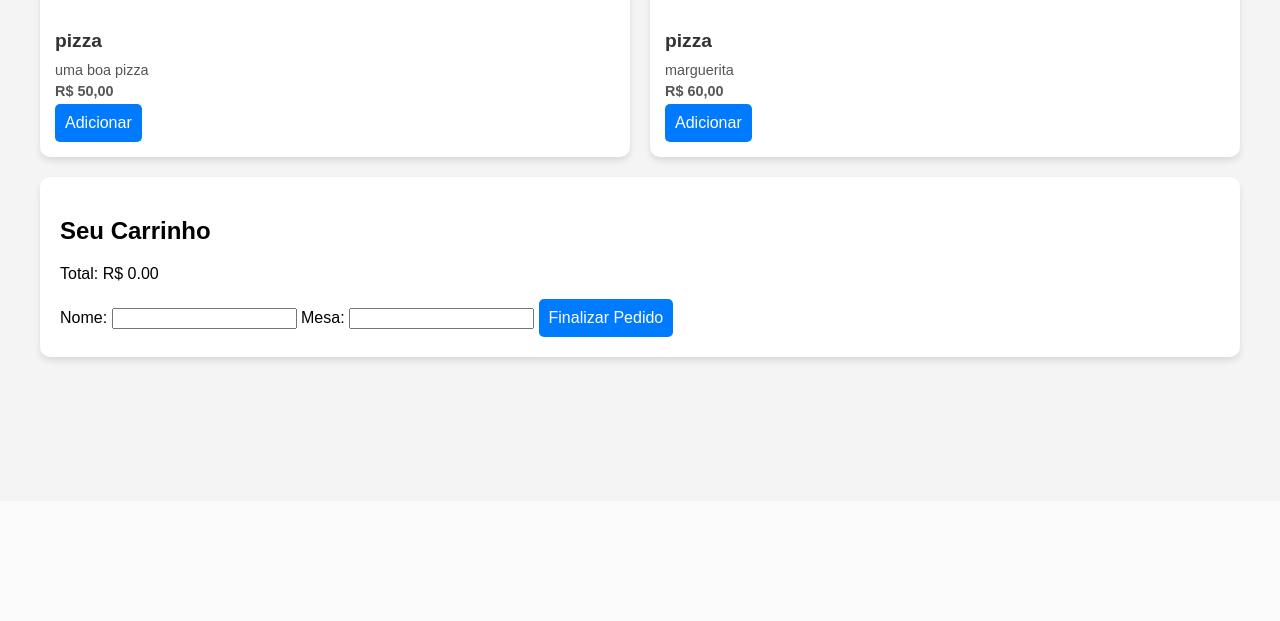
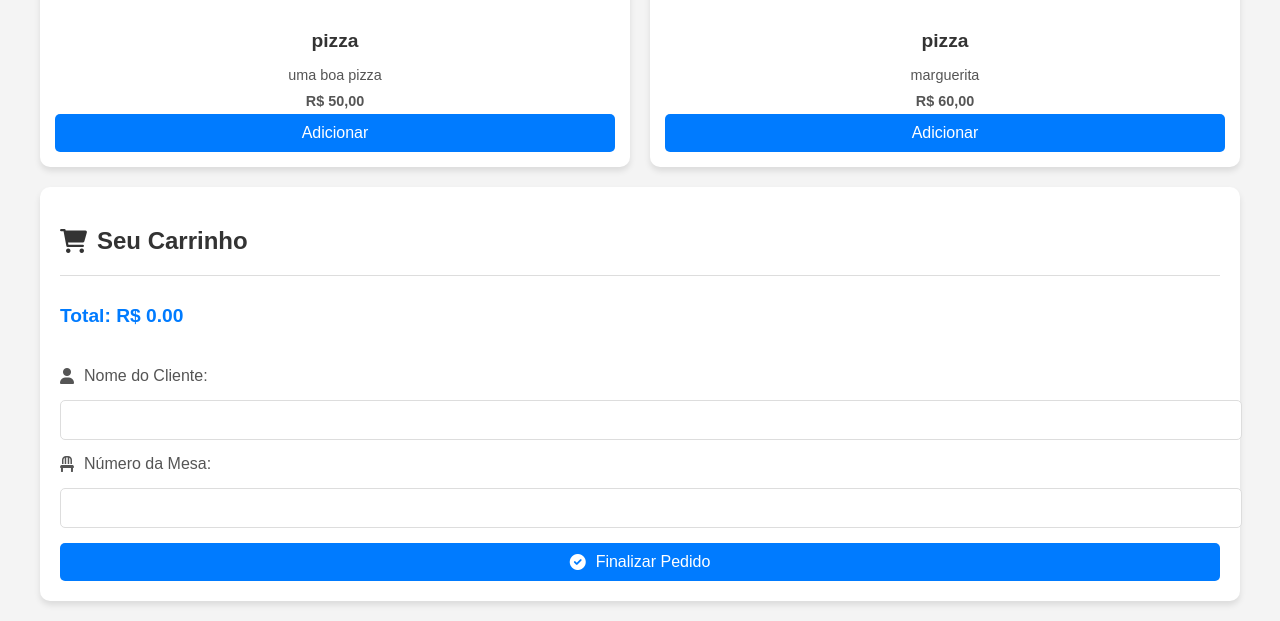
Before and after one commit to jeder-Bertoldo/cardapio, a PHP site: page /cardapio.php in a window 1280 px wide. Shown: the part 299-920 px from the top of the page. Before the commit the page ends 662 px from the top, so only its background shows below. Run offline with PHP 8.4, Linux system fonts and the light colour scheme; data comes from the database, SQL or seed files in the repository; some libraries are stand-ins or nearby versions.

Commit message:
nova tela de pedido

```diff
--- a/assets/css/cardapio.css
+++ b/assets/css/cardapio.css
@@ -35,33 +35,23 @@ h1 {
     overflow: hidden;
     display: flex;
     flex-direction: column;
-}
-.card img {
-    width: 100%; /* A imagem ocupará toda a largura do contêiner */
-    height: auto; /* Mantém a proporção da imagem */
-    max-height: 200px; /* Define uma altura máxima para uniformidade */
-    object-fit: contain; /* Evita cortes e ajusta a imagem ao contêiner */
-    border-radius: 5px; /* Bordas arredondadas para estética */
+    text-align: center;
 }
 
-
-.image-container {
+.card img {
     width: 100%;
-    max-height: 250px;
-    overflow: hidden;
-    display: flex;
-    justify-content: center;
-    align-items: center;
-    background-color: #f9f9f9;
-}
-
-.image-container img {
-    max-width: 100%;
-    max-height: 100%;
+    height: 200px; /* Define uma altura padrão */
+    object-fit: contain; /* Ajusta a imagem ao contêiner sem cortar */
+    background-color: #f9f9f9; /* Fundo para imagens transparentes */
+    border-radius: 10px; /* Apenas para o topo da imagem */
 }
 
 .content {
     padding: 15px;
+    display: flex;
+    flex-direction: column;
+    justify-content: space-between;
+    height: 100%;
 }
 
 .content h2 {
@@ -105,8 +95,90 @@ button:hover {
     box-shadow: 0px 4px 6px rgba(0, 0, 0, 0.1);
 }
 
+.cart h2 {
+    display: flex;
+    align-items: center;
+    gap: 10px;
+    font-size: 1.5rem;
+    color: #333;
+    margin-bottom: 15px;
+}
+
 ul {
     list-style: none;
     padding: 0;
     margin: 0;
 }
+
+.cart-summary {
+    display: flex;
+    justify-content: space-between;
+    align-items: center;
+    margin-top: 20px;
+    padding-top: 10px;
+    border-top: 1px solid #ddd;
+}
+
+.cart-summary p {
+    font-weight: bold;
+    font-size: 1.2rem;
+    color: #007bff;
+}
+
+form {
+    margin-top: 20px;
+    display: flex;
+    flex-direction: column;
+    gap: 15px;
+}
+
+form label {
+    display: flex;
+    align-items: center;
+    gap: 10px;
+    font-size: 1rem;
+    color: #555;
+}
+
+form input {
+    padding: 10px;
+    border: 1px solid #ddd;
+    border-radius: 5px;
+    font-size: 1rem;
+    width: 100%;
+}
+
+.finalize-button {
+    display: flex;
+    align-items: center;
+    justify-content: center;
+    gap: 10px;
+    background-color: #007bff;
+    color: white;
+    border: none;
+    padding: 10px 20px;
+    border-radius: 5px;
+    font-size: 1rem;
+    cursor: pointer;
+    transition: background-color 0.3s ease;
+}
+
+.finalize-button:hover {
+    background-color: #0056b3;
+}
+
+@media (max-width: 480px) {
+    .cart {
+        padding: 15px;
+    }
+
+    .cart-summary {
+        flex-direction: column;
+        align-items: flex-start;
+        gap: 10px;
+    }
+
+    .finalize-button {
+        width: 100%;
+    }
+}
--- a/cardapio.php
+++ b/cardapio.php
@@ -1,4 +1,6 @@
 <?php
+
+
 include 'includes/db.php';
 
 // Verifica se a conexão foi estabelecida corretamente
@@ -21,7 +23,33 @@ if (!$result) {
     <meta charset="UTF-8">
     <meta name="viewport" content="width=device-width, initial-scale=1.0">
     <title>Cardápio</title>
-    <link rel="stylesheet" href="assets/css/cardapio.css">
+    <link rel="stylesheet" href="./assets/css/cardapio.css">
+    <link rel="stylesheet" href="https://cdnjs.cloudflare.com/ajax/libs/font-awesome/6.0.0-beta3/css/all.min.css">
+    <!-- SweetAlert2 -->
+<script src="https://cdn.jsdelivr.net/npm/sweetalert2@11"></script>
+
+<script>
+    // Verifica se há um parâmetro "status" na URL
+    const urlParams = new URLSearchParams(window.location.search);
+    const status = urlParams.get('status');
+
+    if (status === 'success') {
+        Swal.fire({
+            title: 'Pedido Registrado!',
+            text: 'Seu pedido foi registrado com sucesso.',
+            icon: 'success',
+            confirmButtonText: 'OK'
+        });
+    } else if (status === 'error') {
+        Swal.fire({
+            title: 'Erro!',
+            text: 'Ocorreu um problema ao registrar seu pedido. Tente novamente.',
+            icon: 'error',
+            confirmButtonText: 'OK'
+        });
+    }
+</script>
+
 </head>
 <body>
     <div class="container">
@@ -44,18 +72,28 @@ if (!$result) {
             <?php endif; ?>
         </div>
         <div class="cart">
-            <h2>Seu Carrinho</h2>
+    <h2><i class="fas fa-shopping-cart"></i> Seu Carrinho</h2>
     <ul id="cartItems"></ul>
+    <div class="cart-summary">
         <p>Total: R$ <span id="totalPrice">0.00</span></p>
+    </div>
     <form id="finalizeForm">
-                <label for="nomeCliente">Nome:</label>
+        <label for="nomeCliente">
+            <i class="fas fa-user"></i> Nome do Cliente:
+        </label>
         <input type="text" id="nomeCliente" name="nome" required>
-                <label for="numeroMesa">Mesa:</label>
+
+        <label for="numeroMesa">
+            <i class="fas fa-chair"></i> Número da Mesa:
+        </label>
         <input type="number" id="numeroMesa" name="mesa" required>
-                <button type="button" onclick="finalizarPedido()">Finalizar Pedido</button>
+
+        <button type="button" class="finalize-button" onclick="finalizarPedido()">
+            <i class="fas fa-check-circle"></i> Finalizar Pedido
+        </button>
     </form>
 </div>
-    </div>
+
     <script src="./assets/js/cardapio.js"></script>
 </body>
 </html>
```
Also changed, not shown: actions/adicionar_pedido.php (+4 -3 lines), admin/excluir_prato.php (added, +55 -0 lines), admin/pratos.php (+55 -34 lines), assets/css/pratos.css (added, +122 -0 lines), assets/img/675899ff1d4cf-marguerita.jpg (deleted), assets/img/675a02a864050-1_KwoT4cXZevVE1LwxWh_xgQ.png (added). Lines whose indentation alone changed are shown as unchanged.
